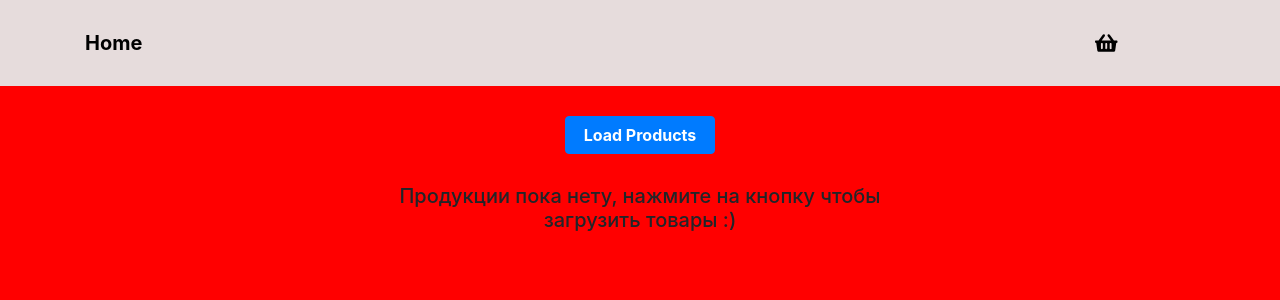
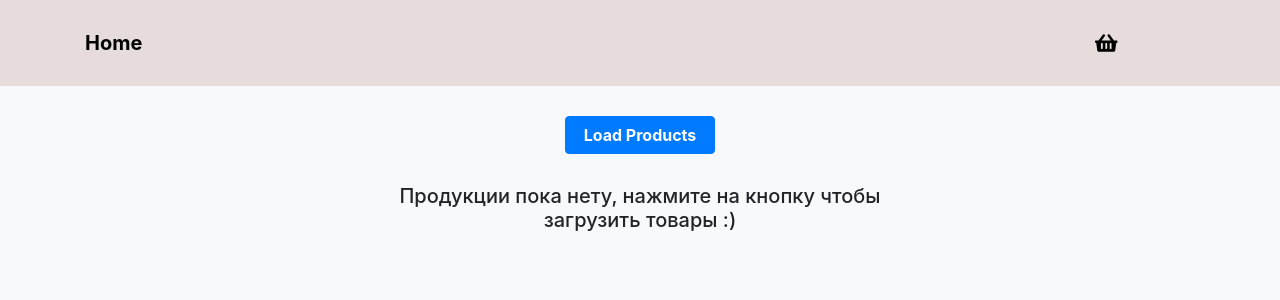
Before and after one commit to denisosadchyi1/test-basket-app, a React (Create React App) app: page / in a window 1280 px wide. Shown: the top 300 px of the page. Built offline with nearby package versions, Linux system fonts and the light colour scheme.

Commit message:
test commit

```diff
--- a/src/index.css
+++ b/src/index.css
@@ -1,5 +1,5 @@
 body {
-  background: red;
+  background: #f8f9fa;
   margin: 0;
   font-family: -apple-system, BlinkMacSystemFont, 'Segoe UI', 'Roboto', 'Oxygen',
     'Ubuntu', 'Cantarell', 'Fira Sans', 'Droid Sans', 'Helvetica Neue',
```
